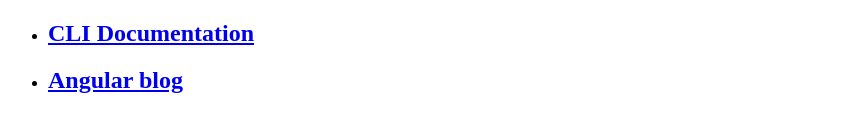
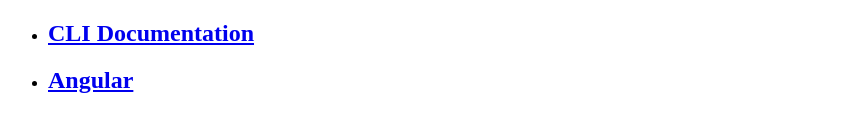
Before and after one commit to azar103/recipe-box-angular, an Angular app: page / in a window 1280 px wide. Shown: the part 478-610 px from the top of the page, without its empty margins (0-851 px from the left). Built offline with nearby package versions, Linux system fonts and the light colour scheme.

Commit message:
app component modified

```diff
--- a/src/app/app.component.html
+++ b/src/app/app.component.html
@@ -14,7 +14,7 @@
     <h2><a target="_blank" rel="noopener" href="https://angular.io/cli">CLI Documentation</a></h2>
   </li>
   <li>
-    <h2><a target="_blank" rel="noopener" href="https://blog.angular.io/">Angular blog</a></h2>
+    <h2><a target="_blank" rel="noopener" href="https://blog.angular.io/">Angular </a></h2>
   </li>
 </ul>
 
```
